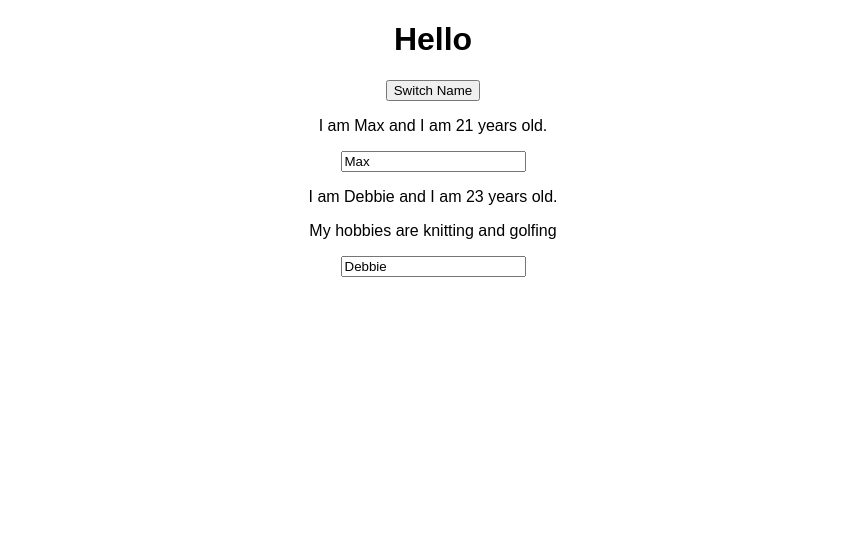
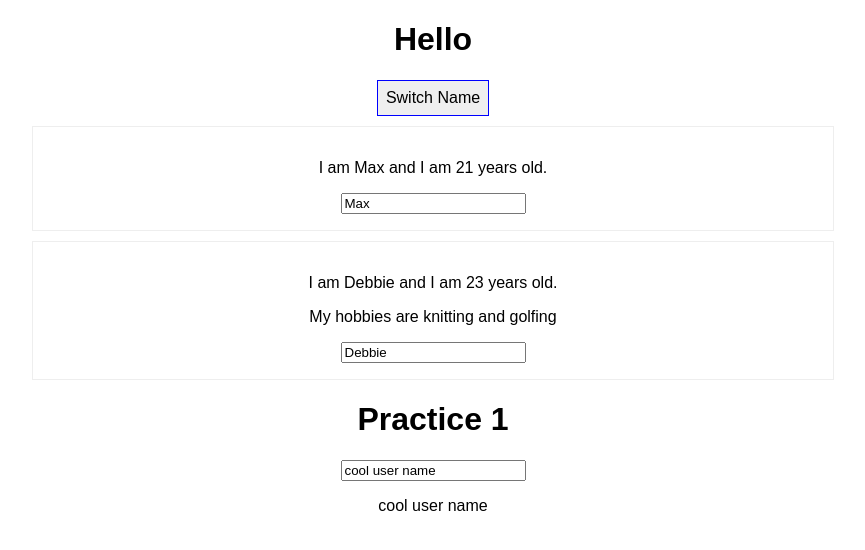
Before and after one commit to GriseldaZBalmaceda/react-complete-guide, a React (Create React App) app: page / in a window 1280 px wide. Shown: the top 550 px of the page, without its empty margins (207-1072 px from the left). Built offline with nearby package versions, Linux system fonts and the light colour scheme.

Commit message:
challenge

```diff
--- a/src/App.js
+++ b/src/App.js
@@ -1,13 +1,17 @@
 import React, { Component } from 'react';
 import './App.css';
 import Person from './Person/Person'
+import UserInput from './UserInput/UserInput'
+import UserOutput from './UserOutput/UserOutput'
 class App extends Component {
 state = {
   persons : [
     {name: 'Max', age:21},
     {name: 'Debbie', age:23}
-  ]
+  ],
+  userName: 'cool user name'
 }
+
 
 switchNameHandler = (newName) =>{
   this.setState({
@@ -27,11 +31,30 @@ nameChangedHandler = (event) => {
   })
 }
 
+userNameChangedHandler = (event)=>{
+  this.setState({
+    userName:event.target.value
+  })
+}
+
   render() {
+
+    const style = {
+      bakgroundColor: 'white',
+      font:'inherit',
+      border: '1px solid blue',
+      padding: '8px',
+      cursor: 'pointer',
+    }
+
+
+
     return (
       <div className="App">
         <h1>Hello</h1>
-        <button onClick={()=>this.switchNameHandler('Maxie')}>Switch Name</button>
+        <button
+        style={style}
+        onClick={()=>this.switchNameHandler('Maxie')}>Switch Name</button>
         <Person
           name={this.state.persons[0].name}
           age={this.state.persons[0].age}
@@ -40,7 +63,14 @@ nameChangedHandler = (event) => {
           >
         </Person>
         <Person name={this.state.persons[1].name} age={this.state.persons[1].age}> My hobbies are knitting and golfing</Person>
+
+      <h1>Practice 1</h1>
+      <UserInput change={this.userNameChangedHandler} value={this.state.userName}></UserInput>
+      <UserOutput userName={this.state.userName}></UserOutput>
+      <UserOutput></UserOutput>
       </div>
+
+
     );
     // return React.createElement('div', {className:'App'}, React.createElement('h1',null,'Hello'));
   }
--- /dev/null
+++ b/src/Person/Person.css
@@ -0,0 +1,8 @@
+.Person {
+    width: 60%;
+    margin: auto;
+    border: 1px solid #eee;
+    padding: 16px;
+    margin-top: 10px;
+    text-align: center;
+}
--- a/src/Person/Person.js
+++ b/src/Person/Person.js
@@ -1,8 +1,8 @@
 import React from 'react'
-
+import './Person.css'
 const Person = (props) => {
 return (
-    <div>
+    <div className="Person">
         <p onClick={props.click}>I am {props.name} and I am {props.age} years old.</p>
         <p>{props.children}</p>
         <input type="text" onChange={props.changed} value={props.name}/>
--- /dev/null
+++ b/src/UserInput/UserInput.js
@@ -0,0 +1,11 @@
+import React from 'react'
+
+const UserInput = (props) => {
+return (
+    <div>
+<input onChange={props.change} value={props.value}></input>
+    </div>
+)
+}
+
+export default UserInput
--- /dev/null
+++ b/src/UserOutput/UserOutput.js
@@ -0,0 +1,12 @@
+import React from 'react'
+
+const UserOutput = (props) => {
+return (
+   <div>
+       <p>{props.userName}</p>
+    </div>
+
+)
+}
+
+export default UserOutput;
```
Also changed, not shown: 1 other file (tests, documents, lock files or other folders).
